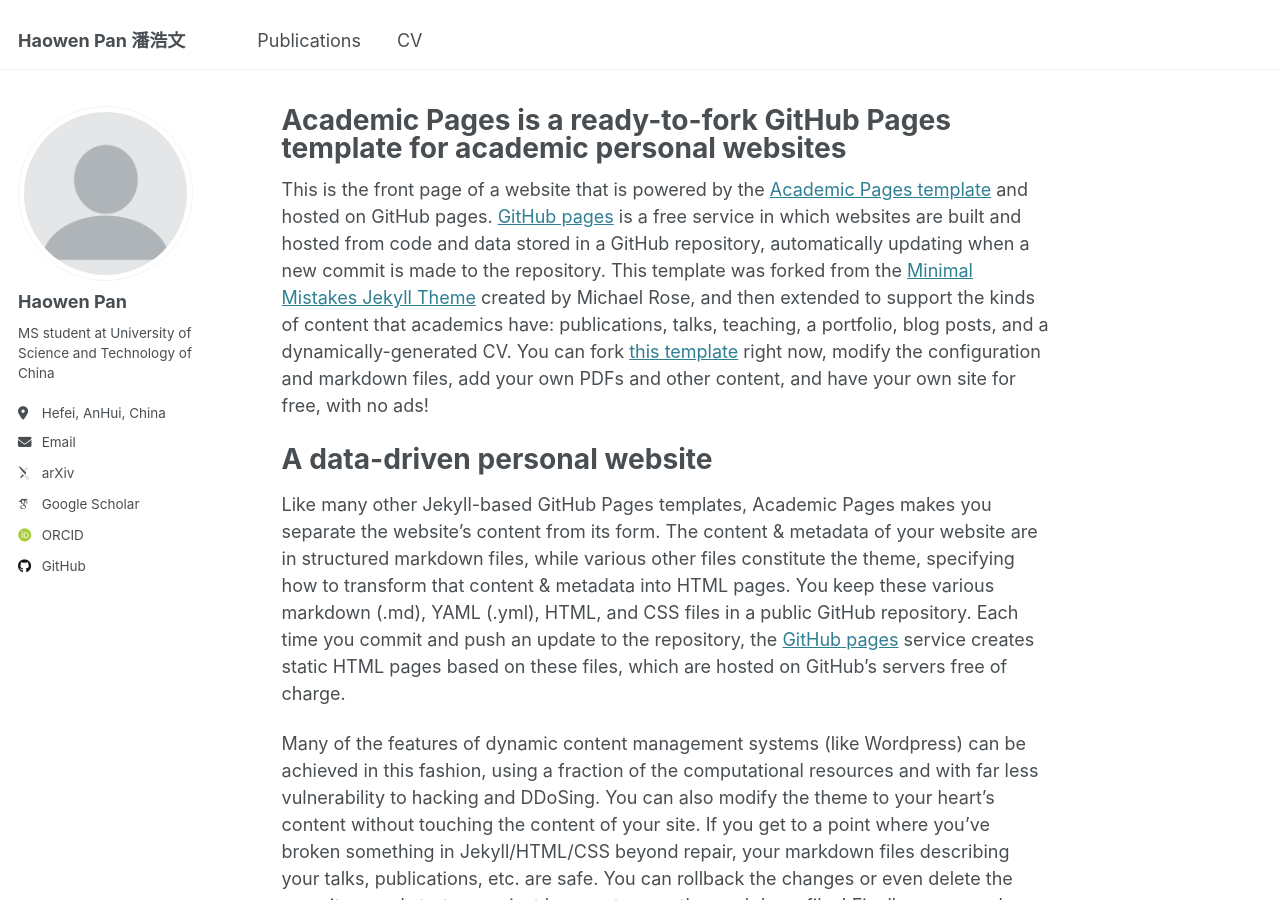
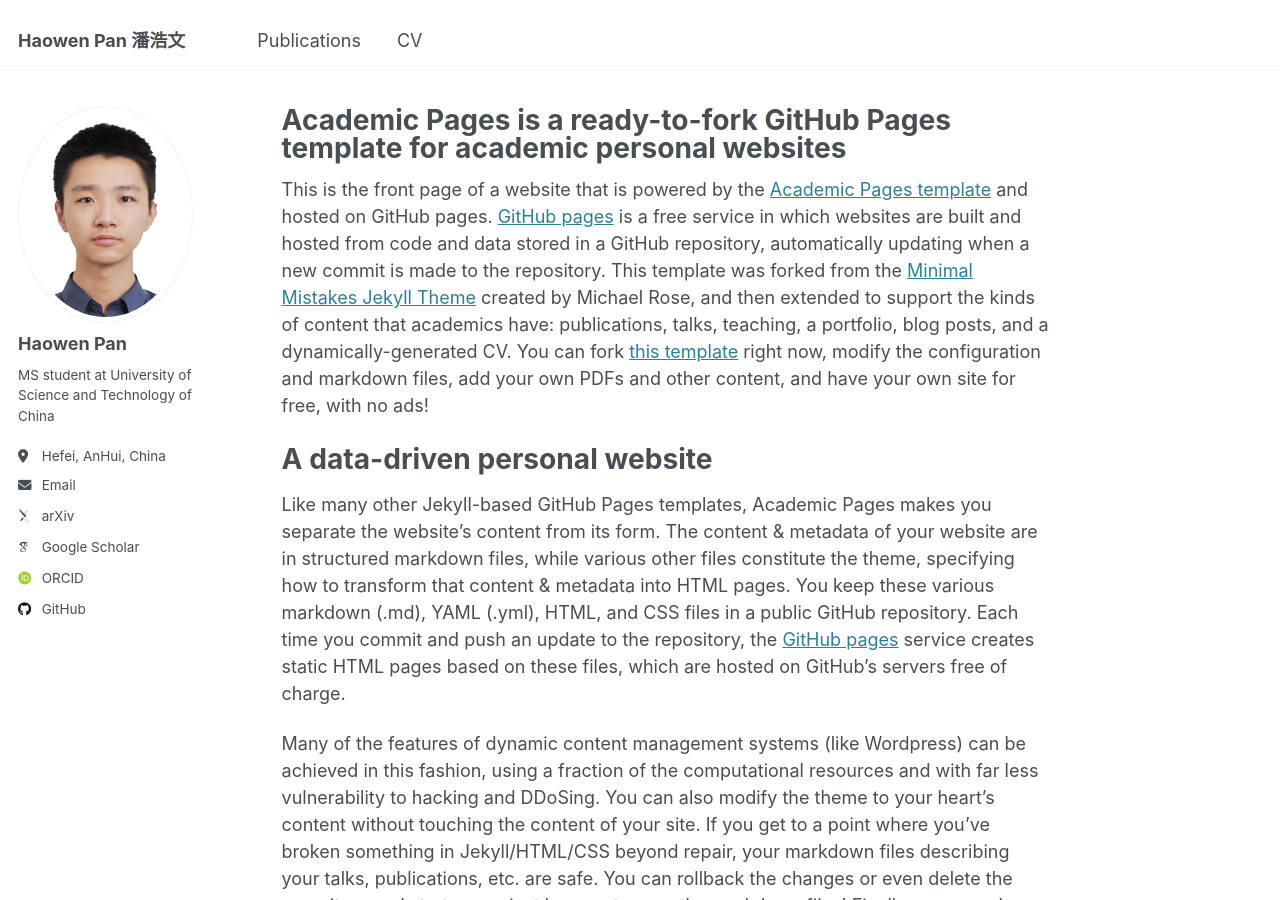
Before and after one commit to opanhw/opanhw.github.io, a Jekyll site: the page built from _pages/about.md, in a window 1280 px wide and 900 px high. Built offline with Jekyll 4.4.1, drawn with Linux system fonts in a browser that asks for light colours; some web fonts are replaced.

Commit message:
Update _config.yml

```diff
--- a/_config.yml
+++ b/_config.yml
@@ -22,7 +22,7 @@ repository               : "opanhw/opanhw.github.io"
 #               Additional customization can be done by editing /_includes/author-profile.html
 author:
   # Biographic information
-  avatar           : "profile.png"
+  avatar           : "self_profile.png"
   name             : "Haowen Pan"
   pronouns         : # example: "she/her"
   bio              : "MS student at University of Science and Technology of China"
```
